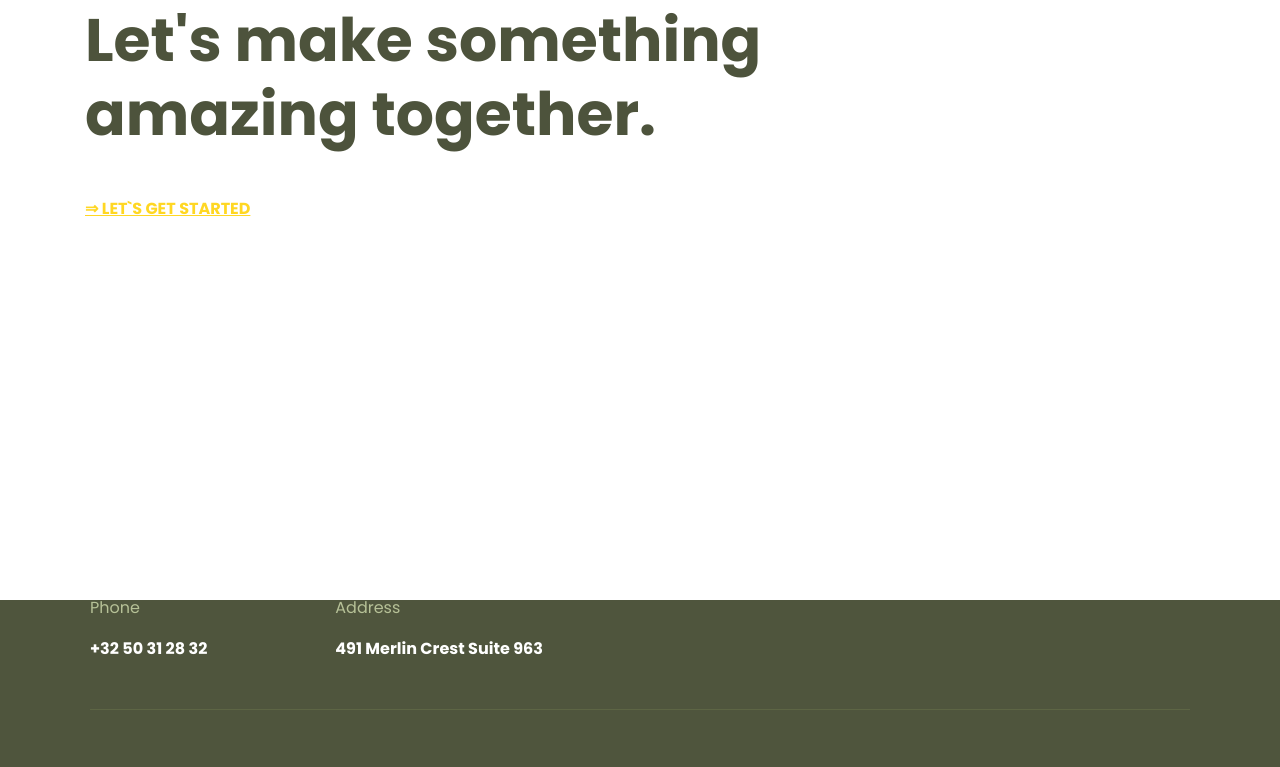
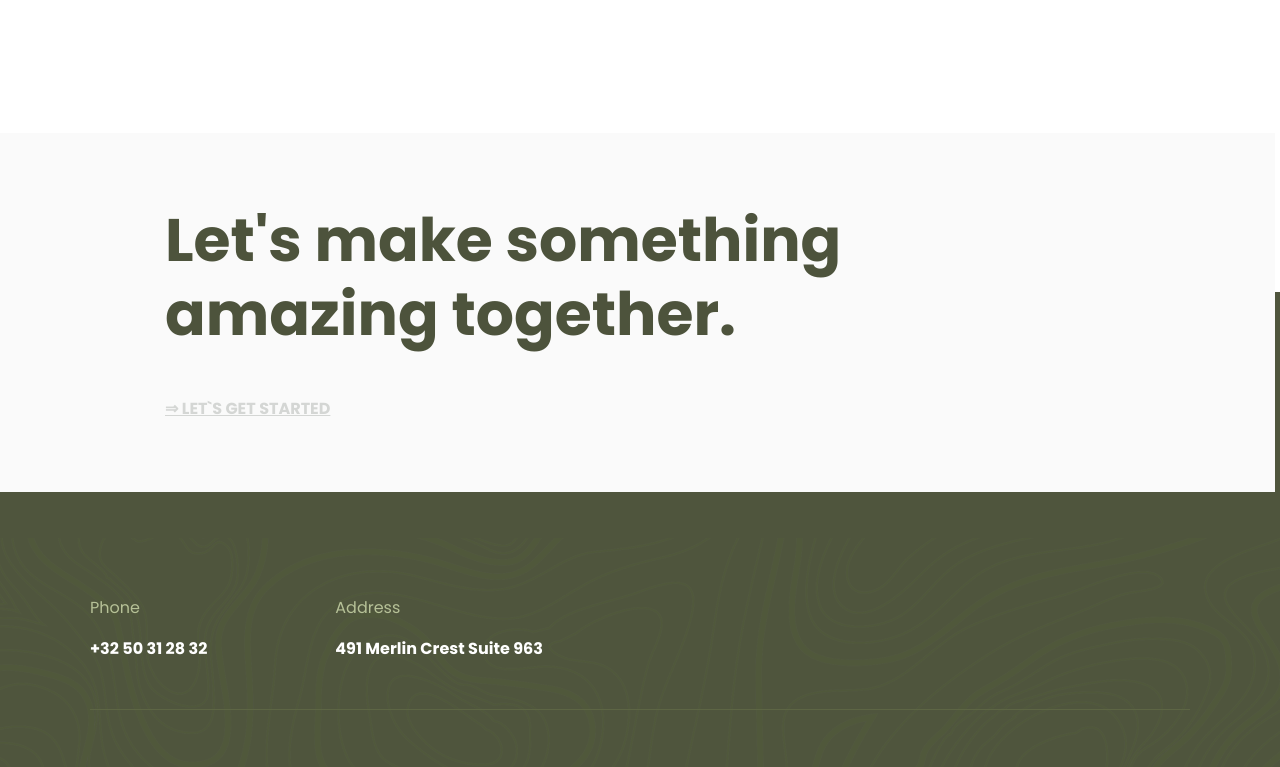
Before and after one commit to ElizavetaLeus/Webovio, a plain HTML site: page index.html in a window 1280 px wide. Shown: the part 1659-2426 px from the top of the page. Drawn offline with Linux system fonts and the light colour scheme; files whose address does not match are found by name.

Commit message:
small-fixed

```diff
--- a/index.html
+++ b/index.html
@@ -80,7 +80,7 @@
         </section>
       </div>
     </section>
-    <div class="container about-us">
+    <section class="container about-us">
       <h2 class="info__label">
         Deation & Evaluation - Best Way to Kick off Your Product Idea
       </h2>
@@ -93,7 +93,7 @@
               questions
             </p>
           </div>
-          <a href="#" class="info__link">&#8658; Read More</a>
+          <a href="#" class="info__link info__link_active">&#8658; Read More</a>
         </div>
         <div class="info__content">
           <div class="info__text-wrap">
@@ -125,8 +125,8 @@
           <a href="#" class="info__link">&#8658; Read More</a>
         </div>
       </section>
-    </div>
-    <section class="offer container">
+    </section>
+    <section class="offer">
       <p class="offer__title">Let's make something amazing together.</p>
       <a href="#" class="offer__link">&#8658; LET`S GET STARTED</a>
     </section>
--- a/styles/footer.css
+++ b/styles/footer.css
@@ -1,12 +1,14 @@
 footer {
   width: 100%;
-  background-image: url("../assets/img/Bitmap\ \(1\).png");
+  background-image: url("../assets/img/Bg.png");
   background-color: var(--color-dark-green);
+  margin-top: 150px;
+  padding-bottom: 36px;
 }
 
 .footer__contact {
   border-bottom: 1px var(--color-footer-border-green) solid;
-  margin-top: 308px;
+  padding-top: 308px;
   display: flex;
   gap: 128px;
   padding-bottom: 52px;
@@ -53,7 +55,7 @@ footer {
   font-weight: 400;
   font-size: 16px;
   line-height: 1;
-  color: var(--color-footer-subtitle-green);
+  color: var(--color-light-green);
   margin-top: 16px;
 }
 .footer__aside-other {
@@ -94,6 +96,6 @@ footer {
 .footer__logo-copyright {
   font-size: 14px;
   line-height: 1;
-  color: var(--color-footer-subtitle-green);
+  color: var(--color-light-green);
   margin-top: 7px;
 }
--- a/styles/main.css
+++ b/styles/main.css
@@ -50,7 +50,7 @@
 .info__subtitle {
   max-width: 194px;
   width: 100%;
-  color: var(--color-grey-light);
+  color: var(--color-grey-dark);
   font-size: 14px;
   line-height: 26px;
   margin-top: 20px;
@@ -59,7 +59,7 @@
 .info__link {
   max-width: 102px;
   width: 100%;
-  color: var(--color-yellow);
+  color: var(--color-grey);
   font-size: 16px;
   line-height: 1;
   font-family: var(--font-family-secondary);
@@ -67,11 +67,17 @@
   display: inline-block;
 }
 
+.info__link_active {
+  color: var(--color-yellow);
+}
+
 .offer {
-  max-width: 1110px;
+  max-width: 1275px;
   width: 100%;
-  padding: 70px 289px 71px 0;
-  margin-top: 150px;
+  padding: 70px 289px 71px 165px;
+  position: relative;
+  background-color: var(--color-grey-light);
+  top: 350px;
 }
 
 .offer__title {
@@ -79,13 +85,14 @@
   font-size: 60px;
   line-height: 74px;
   color: var(--color-green);
+  max-width: 822px;
 }
 
 .offer__link {
   font-weight: 700;
   font-size: 16px;
   line-height: 1;
-  color: var(--color-yellow);
+  color: var(--color-grey);
   text-decoration: underline;
   display: inline-block;
   margin-top: 50px;
--- a/styles/variables.css
+++ b/styles/variables.css
@@ -4,10 +4,10 @@ body {
   --color-green: #4d533c;
   --color-light-green: #b6c197;
   --color-dark-green: #4f553d;
-  --color-grey-light: rgba(33, 56, 66, 0.6);
+  --color-grey-dark: rgba(33, 56, 66, 0.6);
+  --color-grey-light: #fafafa;
   --color-footer-border-green: #5d6544;
   --color-footer-social-media: #444a34;
-  --color-footer-subtitle-green: #b6c197;
   --color-grey: #d4d6d4;
   --color-yellow: #ffd723;
   --font-family-primary: "Poppins", sans-serif;
```
Also changed, not shown: assets/img/Bg.png (added), assets/img/Bitmap (1).png (deleted).
